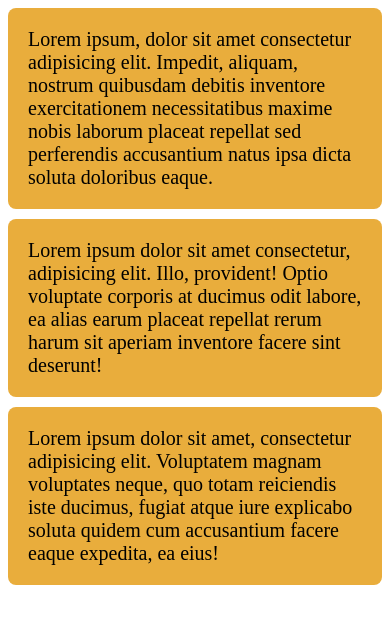
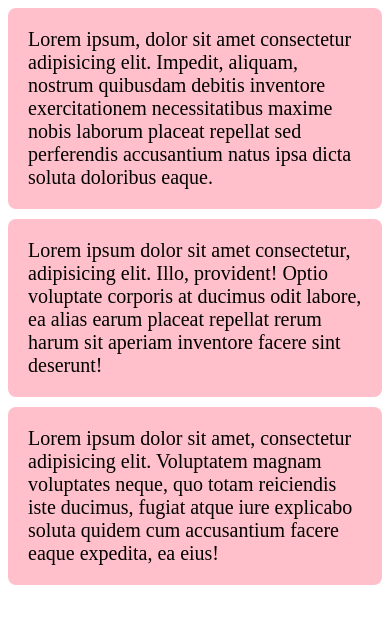
Before and after one commit to mariavmedeiros/sheCodes-resposive-css-grids, a plain HTML site: page index.html in a window 390 px wide. Drawn offline with Linux system fonts and the light colour scheme.

Commit message:
Update index.html

```diff
--- a/index.html
+++ b/index.html
@@ -10,19 +10,21 @@
         grid-template-columns: 1fr 1fr 1fr;
         grid-gap: 20px;
       }
+      .box {
+        background-color: rgb(233, 173, 60);
+        font-size: 20px;
+        padding: 20px;
+        border-radius: 8px;
+      }
 
       @media (max-width: 900px) {
         .boxes {
           grid-template-columns: 1fr;
           grid-gap: 10px;
         }
-      }
-
-      .box {
-        background-color: rgb(233, 173, 60);
-        font-size: 20px;
-        padding: 20px;
-        border-radius: 8px;
+        .box {
+          background: pink;
+        }
       }
     </style>
     <title>Responsive CSS Grids</title>
```
